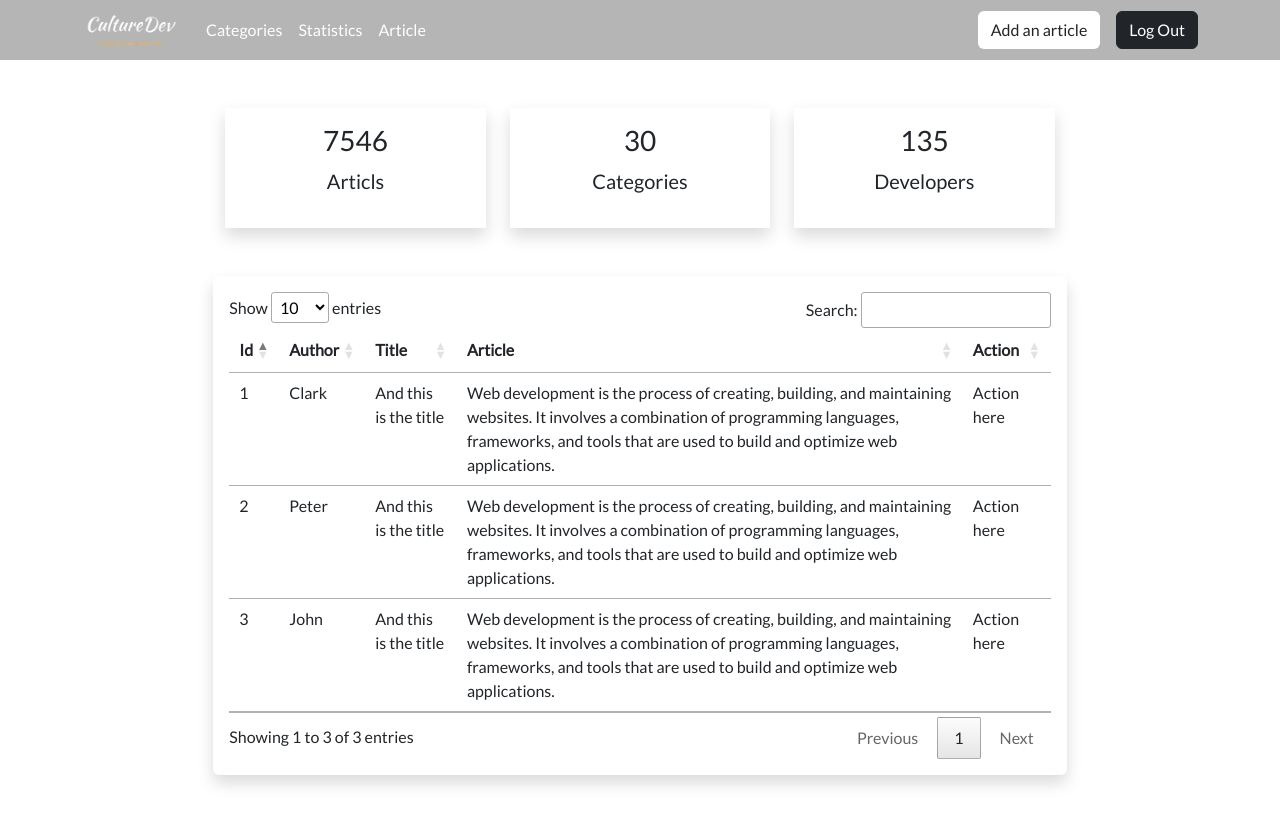
After one commit to md-naciri/CultureDev, a PHP site: page /dashboard.php in a window 1280 px wide. The commit adds this page. Run offline with PHP 8.4, Linux system fonts and the light colour scheme; some libraries are stand-ins or nearby versions.

Commit message:
DEV-3 dashboard frontend

```diff
--- a/assets/css/style.css
+++ b/assets/css/style.css
@@ -10,13 +10,16 @@ font-family: 'Poppins', sans-serif; */
     padding: 0px 20px 0px 20px;
 }
 .navbar{
-    background-color: rgba(77, 71, 55, 0.952);
-    border-bottom: 1px solid #dfe3e7;
+    background-color: rgba(109, 109, 109, 0.5);
+    /* border-bottom: 1px solid #dfe3e7; */
+    backdrop-filter: blur(5px);
 }
 .navbar-brand img{
     width: 100px;
 }
-
+.nav-link{
+    color: #fff !important;
+}
 .main {
     display: flex;
     justify-content: center;
@@ -24,7 +27,7 @@ font-family: 'Poppins', sans-serif; */
     min-height: 100vh;
 }
 
-.row {
+.bg-row {
     width: 70vw;
     height: 85vh;
     border-radius: 10px;
--- a/assets/js/script.js
+++ b/assets/js/script.js
@@ -1,5 +1,22 @@
+// $(document).ready(function () {
+//     $(".row-sign").hide();
+//     $("#go-sign").click(function () {
+//         $(".row-log").hide();
+//         $(".row-sign").fadeToggle(300);
+//     })
+//     $("#go-log").click(function () {
+//         $(".row-sign").hide();
+//         $(".row-log").fadeToggle(300);
+//     })
+// });
+
 $(document).ready(function () {
-    $(".row-sign").hide();
+    if (session.error) {
+        $(".row-log").hide();
+        $(".row-sign").show();
+    } else {
+        $(".row-sign").hide();
+    }
     $("#go-sign").click(function () {
         $(".row-log").hide();
         $(".row-sign").fadeToggle(300);
@@ -9,3 +26,7 @@ $(document).ready(function () {
         $(".row-log").fadeToggle(300);
     })
 });
+
+$(document).ready(function () {
+    $('#dtables').DataTable();
+});
--- /dev/null
+++ b/dashboard.php
@@ -0,0 +1,193 @@
+<!DOCTYPE html>
+<html lang="en">
+
+<head>
+    <meta charset="UTF-8">
+    <meta http-equiv="X-UA-Compatible" content="IE=edge">
+    <meta name="viewport" content="width=device-width, initial-scale=1.0">
+    <link rel="preconnect" href="https://fonts.googleapis.com">
+    <link rel="preconnect" href="https://fonts.gstatic.com" crossorigin>
+    <link href="https://fonts.googleapis.com/css2?family=Lato:wght@300;400&family=Open+Sans:wght@300;400&display=swap" rel="stylesheet">
+    <link rel="stylesheet" href="assets/css/style.css">
+    <link href="https://cdn.jsdelivr.net/npm/bootstrap@5.2.3/dist/css/bootstrap.min.css" rel="stylesheet" integrity="sha384-rbsA2VBKQhggwzxH7pPCaAqO46MgnOM80zW1RWuH61DGLwZJEdK2Kadq2F9CUG65" crossorigin="anonymous">
+    <link rel="stylesheet" type="text/css" href="https://cdn.datatables.net/1.13.1/css/jquery.dataTables.css">
+    <script src="https://code.jquery.com/jquery-3.6.3.min.js" integrity="sha256-pvPw+upLPUjgMXY0G+8O0xUf+/Im1MZjXxxgOcBQBXU=" crossorigin="anonymous"></script>
+    <script type="text/javascript" charset="utf8" src="https://cdn.datatables.net/1.13.1/js/jquery.dataTables.js"></script>
+    <link rel="shortcut icon" href="assets/img/browser.png" type="image/x-icon">
+    <title>CultureDev</title>
+</head>
+
+<body>
+    <nav class="navbar navbar-dark navbar-expand-md sticky-top py-2">
+        <div class="container"><a class="navbar-brand d-flex align-items-center" href="#"><span><img src="assets/img/whitelogo.png" alt=""></span></a><button data-bs-toggle="collapse" class="navbar-toggler" data-bs-target="#navcol-1"><span class="visually-hidden">Toggle
+                    navigation</span><span class="navbar-toggler-icon"></span></button>
+            <div class="collapse navbar-collapse" id="navcol-1">
+                <ul class="navbar-nav me-auto">
+                    <li class="nav-item"><a class="nav-link" href="#" data-bs-toggle="modal" data-bs-target="#categoryModal">Categories</a></li>
+                    <li class="nav-item"><a class="nav-link" href="#">Statistics</a></li>
+                    <li class="nav-item"><a class="nav-link" href="#" data-bs-toggle="modal" data-bs-target="#articleModal">Article</a></li>
+                </ul><button class="btn bg-white me-3" type="button" data-bs-toggle="modal" data-bs-target="#articleModal">Add an article</button><button class="btn btn-dark" type="button">Log Out</button>
+            </div>
+        </div>
+    </nav>
+
+    <div class="row h-auto mx-auto d-flex col-md-8 my-2 mt-5">
+        <div class="col-md-4 col-sm-8 mx-auto">
+            <div class="p-3 bg-white shadow text-center">
+                <div>
+                    <h3 class="fs-3">7546</h3>
+                    <p class="fs-5">Articls</p>
+                </div>
+                <!-- <i class="fa fa-chart-line fs-1 text-primary border rounded-full secondary-bg p-3"></i> -->
+            </div>
+        </div>
+        <div class="col-md-4 col-sm-8 mx-auto">
+            <div class="p-3 bg-white shadow text-center">
+                <div>
+                    <h3 class="fs-3">30</h3>
+                    <p class="fs-5">Categories</p>
+                </div>
+                <!-- <i class="fa fa-hand-holding fs-1 text-primary border rounded-full secondary-bg p-3"></i> -->
+            </div>
+        </div>
+        <div class="col-md-4 col-sm-8 mx-auto">
+            <div class="p-3 bg-white shadow text-center">
+                <div>
+                    <h3 class="fs-3">135</h3>
+                    <p class="fs-5">Developers</p>
+                </div>
+                <!-- <i class="fa fa-gift fs-1 text-primary border rounded-full secondary-bg p-3"></i> -->
+            </div>
+        </div>
+    </div>
+    <div class="container shadow p-3 my-5 bg-white rounded col-md-8">
+        <table id="dtables" class="table ">
+            <thead>
+                <tr>
+                    <th>Id</th>
+                    <th>Author</th>
+                    <th>Title</th>
+                    <th>Article</th>
+                    <th>Action</th>
+                </tr>
+            </thead>
+            <tbody>
+                <tr>
+                    <td>1</td>
+                    <td>Clark</td>
+                    <td>And this is the title</td>
+                    <td>Web development is the process of creating, building, and maintaining websites. It involves a combination of programming languages, frameworks, and tools that are used to build and optimize web applications.</td>
+                    <td>Action here</td>
+                </tr>
+                <tr>
+                    <td>2</td>
+                    <td>Peter</td>
+                    <td>And this is the title</td>
+                    <td>Web development is the process of creating, building, and maintaining websites. It involves a combination of programming languages, frameworks, and tools that are used to build and optimize web applications.</td>
+                    <td>Action here</td>
+                </tr>
+                <tr>
+                    <td>3</td>
+                    <td>John</td>
+                    <td>And this is the title</td>
+                    <td>Web development is the process of creating, building, and maintaining websites. It involves a combination of programming languages, frameworks, and tools that are used to build and optimize web applications.</td>
+                    <td>Action here</td>
+                </tr>
+            </tbody>
+        </table>
+    </div>
+    <!-- </div> -->
+
+    <!-- Modal -->
+    <div class="modal fade" id="articleModal" tabindex="-1" aria-labelledby="exampleModalLabel" aria-hidden="true">
+        <div class="modal-dialog">
+            <div class="modal-content">
+                <div class="modal-header">
+                    <h1 class="modal-title fs-5" id="exampleModalLabel">Write an article</h1>
+                    <button type="button" class="btn-close" data-bs-dismiss="modal" aria-label="Close"></button>
+                </div>
+                <form class="p-4">
+                    <!-- title input -->
+                    <div class="form-outline mb-4">
+                        <input type="text" id="form4Example1" class="form-control" placeholder="title" />
+                    </div>
+                    <!-- category input -->
+                    <div class="form-outline mb-4">
+                        <select class="form-select" aria-label="Default select example">
+                            <option selected>Choose a category</option>
+                            <option value="1">One</option>
+                            <option value="2">Two</option>
+                            <option value="3">Three</option>
+                        </select>
+                    </div>
+                    <!-- article input -->
+                    <div class="form-outline mb-4">
+                        <textarea class="form-control" id="form4Example3" rows="9" placeholder="Web development is the process of creating, building, and maintaining websites. It involves a combination of programming languages, frameworks, and tools that are used to build and optimize web applications."></textarea>
+                    </div>
+                    <!-- Submit button -->
+                </form>
+                <div class="modal-footer">
+                    <button type="button" class="btn btn-secondary" data-bs-dismiss="modal">Close</button>
+                    <button type="button" class="btn btn-primary">Save changes</button>
+                </div>
+            </div>
+        </div>
+    </div>
+
+    <!-- Modal -->
+    <div class="modal fade" id="categoryModal" tabindex="-1" aria-labelledby="exampleModalLabel" aria-hidden="true">
+        <div class="modal-dialog">
+            <div class="modal-content">
+                <div class="modal-header">
+                    <h1 class="modal-title fs-5" id="exampleModalLabel">Add a category</h1>
+                    <button type="button" class="btn-close" data-bs-dismiss="modal" aria-label="Close"></button>
+                </div>
+                <form class="p-4">
+                    <!-- name input -->
+                    <div class="form-outline mb-4 d-flex">
+                        <input type="text" id="form4Example1" class="form-control" placeholder="Add a category" />
+                        <button type="submit" class="btn btn-sm btn-primary rounded m-1"> Add </button>
+                    </div>
+                    <!-- categories list -->
+                    <div class="form-outline mb-4">
+                        <table id="dtables" class="table ">
+                            <thead>
+                                <tr>
+                                    <th>Category list</th>
+                                    <th>Action</th>
+                                </tr>
+                            </thead>
+                            <tbody>
+                                <tr>
+                                    <td>Web development</td>
+                                    <td><button type="submit" class="btn btn-sm btn-secondary rounded mt-2 mb-2">Update</button>
+                                    <button name="deleteProduct" type="submit" class="btn btn-sm btn-danger mb-2 mt-2 rounded">Delete</button></td>
+                                </tr>
+                                <tr>
+                                    <td>Mobile development</td>
+                                    <td><button type="submit" class="btn btn-sm btn-secondary rounded mt-2 mb-2">Update</button>
+                                    <button name="deleteProduct" type="submit" class="btn btn-sm btn-danger mb-2 mt-2 rounded">Delete</button></td>
+                                </tr>
+                            <tbody>
+                        </table>
+                    </div>
+                    <!-- Submit button -->
+                </form>
+                <div class="modal-footer">
+                    <button type="button" class="btn btn-secondary" data-bs-dismiss="modal">Close</button>
+                    <button type="button" class="btn btn-primary">Save</button>
+                </div>
+            </div>
+        </div>
+    </div>
+    <!-- <div class="row row-sign row-focus">
+                <div class="col-md-6 left-side"></div>
+                <div class="col-md-6 right-side"></div>
+            </div> -->
+
+    <script src="https://cdn.jsdelivr.net/npm/bootstrap@5.2.3/dist/js/bootstrap.bundle.min.js" integrity="sha384-kenU1KFdBIe4zVF0s0G1M5b4hcpxyD9F7jL+jjXkk+Q2h455rYXK/7HAuoJl+0I4" crossorigin="anonymous"></script>
+    <script src="assets/js/script.js"></script>
+
+</body>
+
+</html>
```
Also changed, not shown: index.php (+16 -8 lines).
